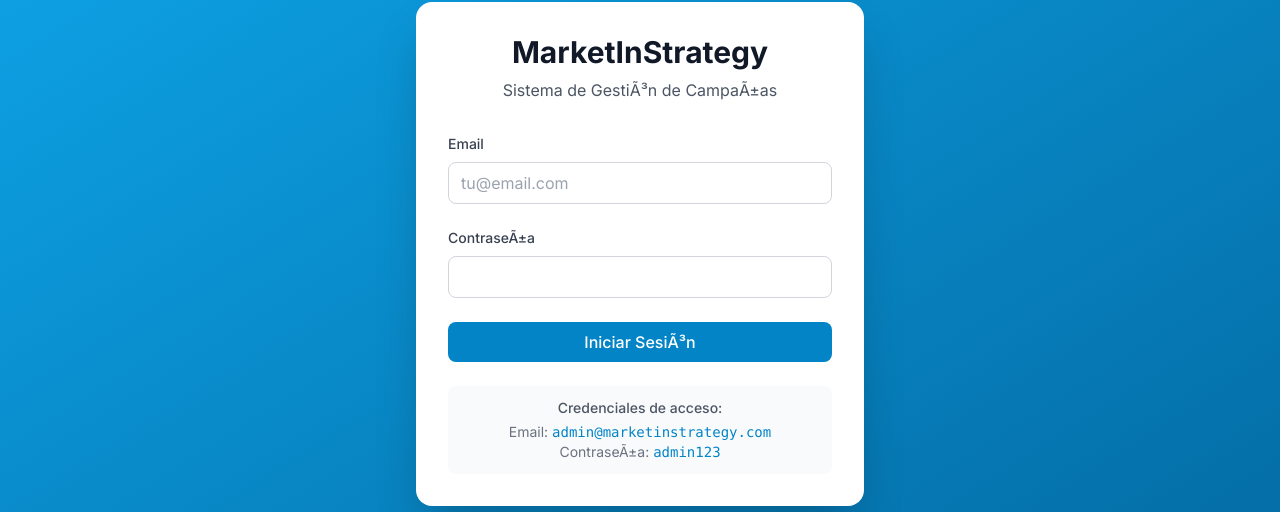
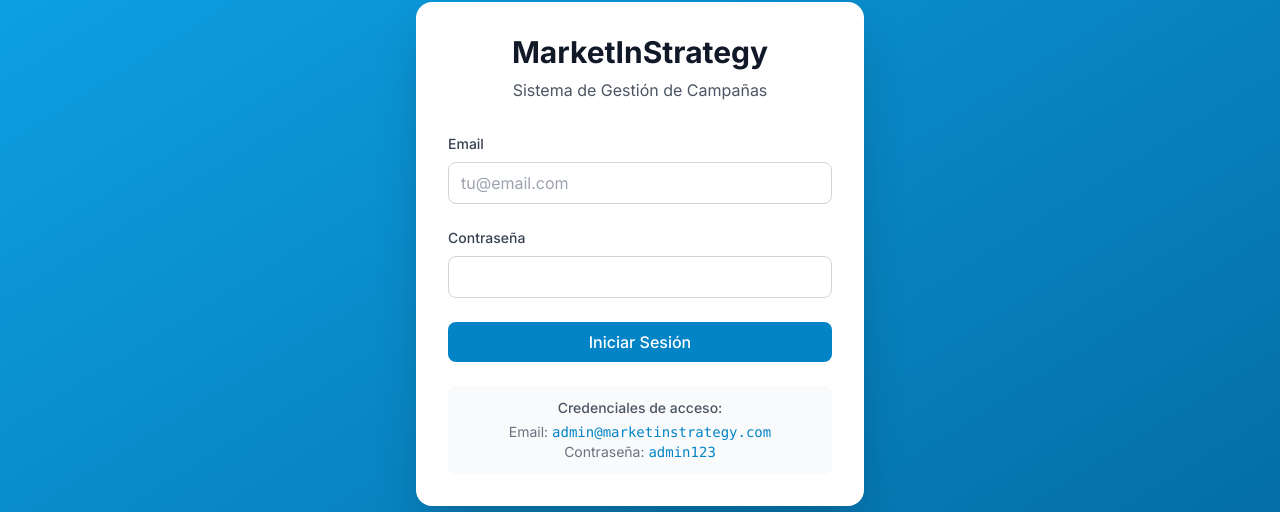
Before and after one commit to Zahabad-dev/marketinstrategy, a Next.js app: page /login in a window 1280 px wide. Shown: the part 146-658 px from the top of the page. Built offline with nearby package versions, Linux system fonts and the light colour scheme.

Commit message:
fix: redirect CLIENT role to /portal after login, fix login page encoding

```diff
--- a/app/login/page.tsx
+++ b/app/login/page.tsx
@@ -18,7 +18,7 @@ export default function LoginPage() {
     try {
       await login(email, password)
     } catch (err: any) {
-      setError(err.message || 'Error al iniciar sesiÃ³n')
+      setError(err.message || 'Error al iniciar sesión')
     } finally {
       setLoading(false)
     }
@@ -29,7 +29,7 @@ export default function LoginPage() {
       <div className="bg-white rounded-2xl shadow-2xl w-full max-w-md p-8">
         <div className="text-center mb-8">
           <h1 className="text-3xl font-bold text-gray-900 mb-2">MarketInStrategy</h1>
-          <p className="text-gray-600">Sistema de GestiÃ³n de CampaÃ±as</p>
+          <p className="text-gray-600">Sistema de Gestión de Campañas</p>
         </div>
 
         <form onSubmit={handleSubmit} className="space-y-6">
@@ -56,7 +56,7 @@ export default function LoginPage() {
 
           <div>
             <label htmlFor="password" className="block text-sm font-medium text-gray-700 mb-2">
-              ContraseÃ±a
+              Contraseña
             </label>
             <input
               id="password"
@@ -74,14 +74,14 @@ export default function LoginPage() {
             disabled={loading}
             className="w-full btn btn-primary disabled:opacity-50 disabled:cursor-not-allowed"
           >
-            {loading ? 'Ingresando...' : 'Iniciar SesiÃ³n'}
+            {loading ? 'Ingresando...' : 'Iniciar Sesión'}
           </button>
         </form>
 
         <div className="mt-6 text-center text-sm text-gray-500 bg-gray-50 rounded-lg p-3">
           <p className="font-medium text-gray-600 mb-1">Credenciales de acceso:</p>
           <p>Email: <span className="font-mono text-primary-600">admin@marketinstrategy.com</span></p>
-          <p>ContraseÃ±a: <span className="font-mono text-primary-600">admin123</span></p>
+          <p>Contraseña: <span className="font-mono text-primary-600">admin123</span></p>
         </div>
       </div>
     </div>
--- a/contexts/AuthContext.tsx
+++ b/contexts/AuthContext.tsx
@@ -76,7 +76,11 @@ export function AuthProvider({ children }: { children: ReactNode }) {
     localStorage.setItem('accessToken', data.data.accessToken)
     localStorage.setItem('refreshToken', data.data.refreshToken)
     setUser(data.data.user)
-    router.push('/dashboard')
+    if (data.data.user?.rol === UserRole.CLIENT) {
+      router.push('/portal')
+    } else {
+      router.push('/dashboard')
+    }
   }
 
   const logout = () => {
```
